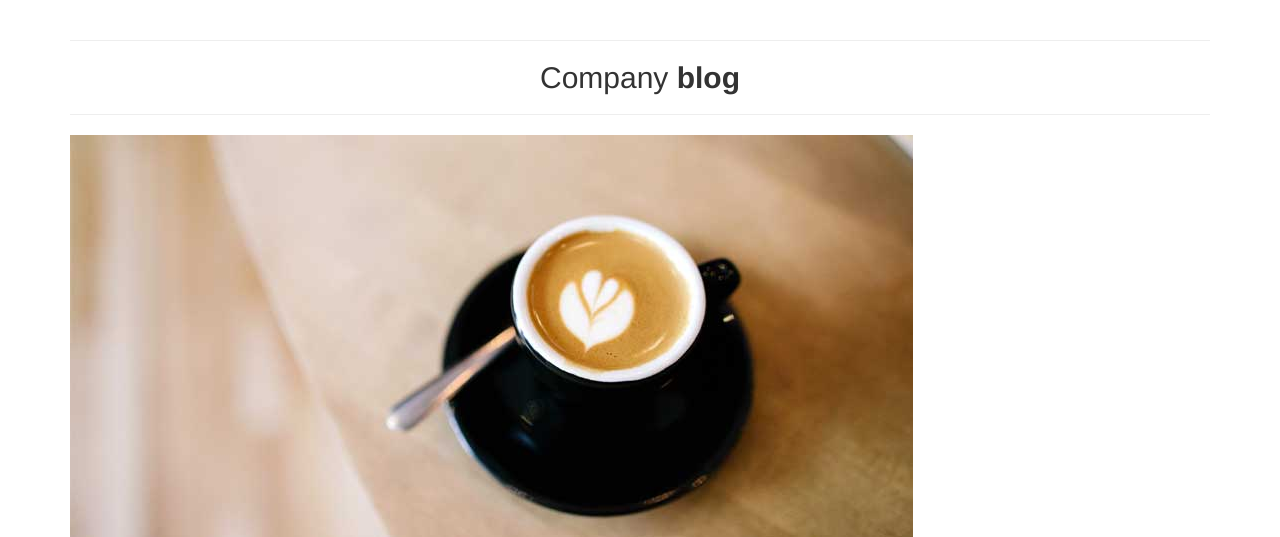
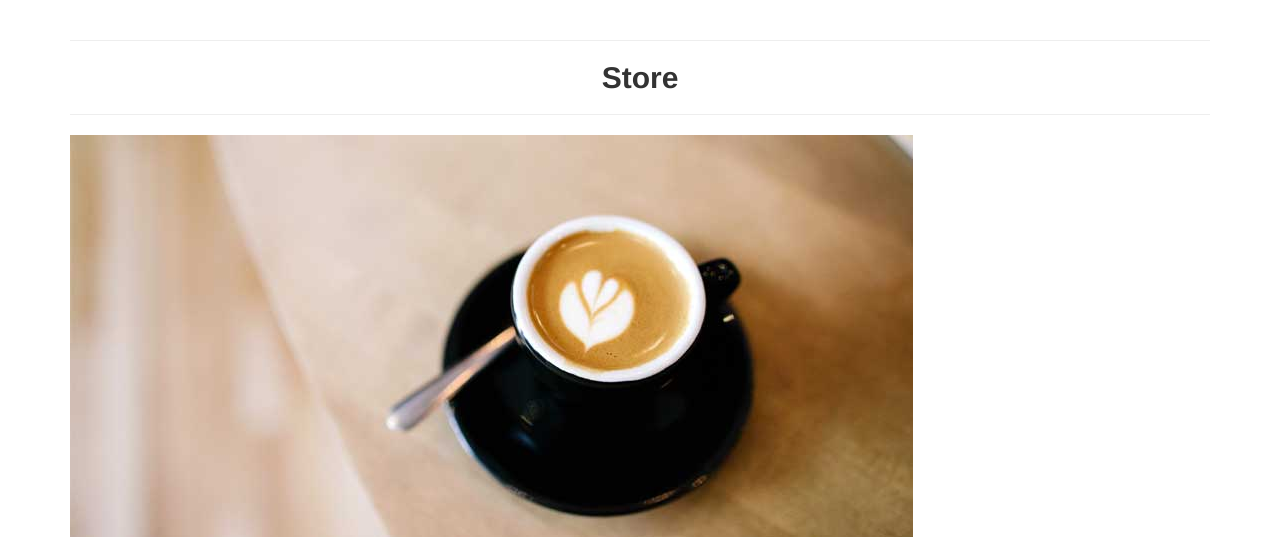
Before and after one commit to punit121/Ethereal_Website, a Django app: page /store/ in a window 1280 px wide. Shown: the part 52-589 px from the top of the page. Run offline with Django 3.2, Linux system fonts and the light colour scheme; some libraries are stand-ins or nearby versions.

Commit message:
templates improved

```diff
--- a/website/templates/website/product.html
+++ b/website/templates/website/product.html
@@ -10,8 +10,8 @@
             <div class="box">
                 <div class="col-lg-12">
                     <hr>
-                    <h2 class="intro-text text-center">Company
-                        <strong>blog</strong>
+                    <h2 class="intro-text text-center">
+                        <strong>Product</strong>
                     </h2>
                     <hr>
                 </div>
--- a/website/templates/website/services.html
+++ b/website/templates/website/services.html
@@ -10,8 +10,8 @@
             <div class="box">
                 <div class="col-lg-12">
                     <hr>
-                    <h2 class="intro-text text-center">Company
-                        <strong>blog</strong>
+                    <h2 class="intro-text text-center">
+                        <strong>Services</strong>
                     </h2>
                     <hr>
                 </div>
--- a/website/templates/website/store.html
+++ b/website/templates/website/store.html
@@ -10,8 +10,8 @@
             <div class="box">
                 <div class="col-lg-12">
                     <hr>
-                    <h2 class="intro-text text-center">Company
-                        <strong>blog</strong>
+                    <h2 class="intro-text text-center">
+                        <strong>Store</strong>
                     </h2>
                     <hr>
                 </div>
```
